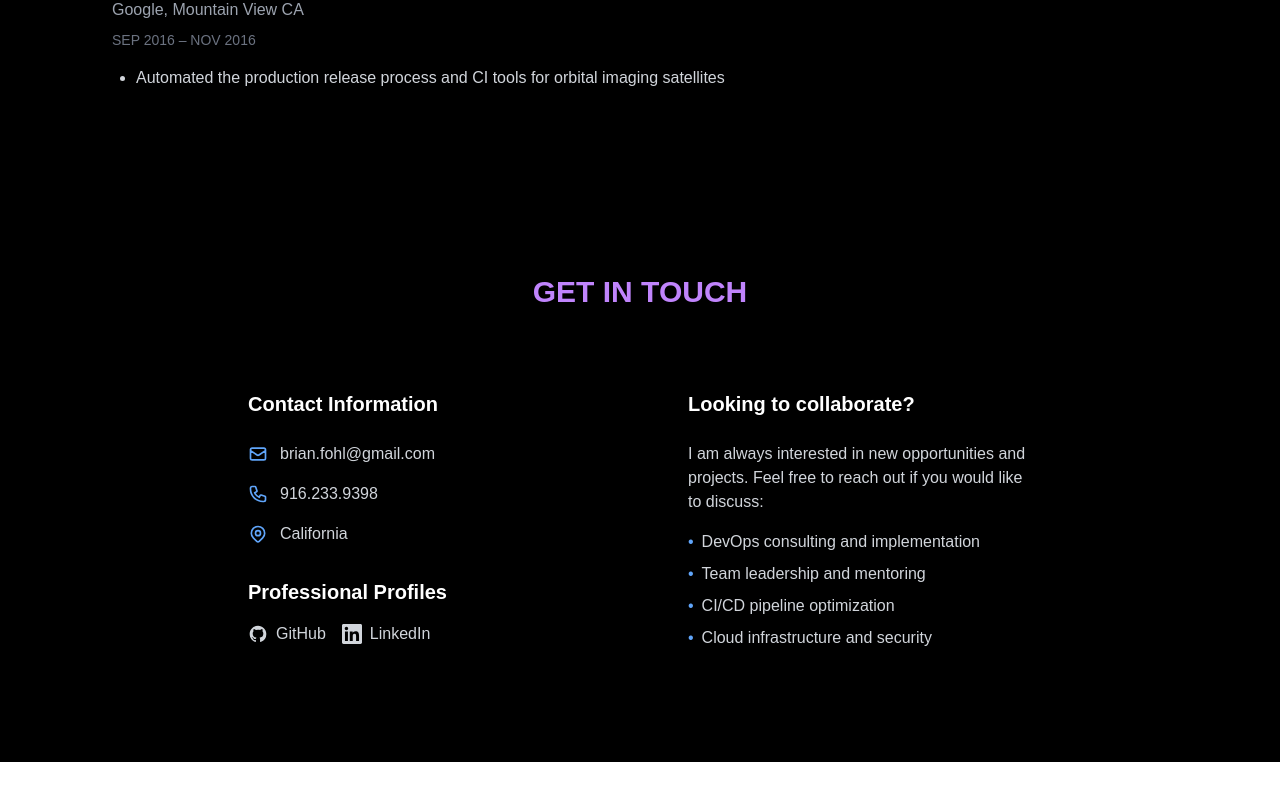
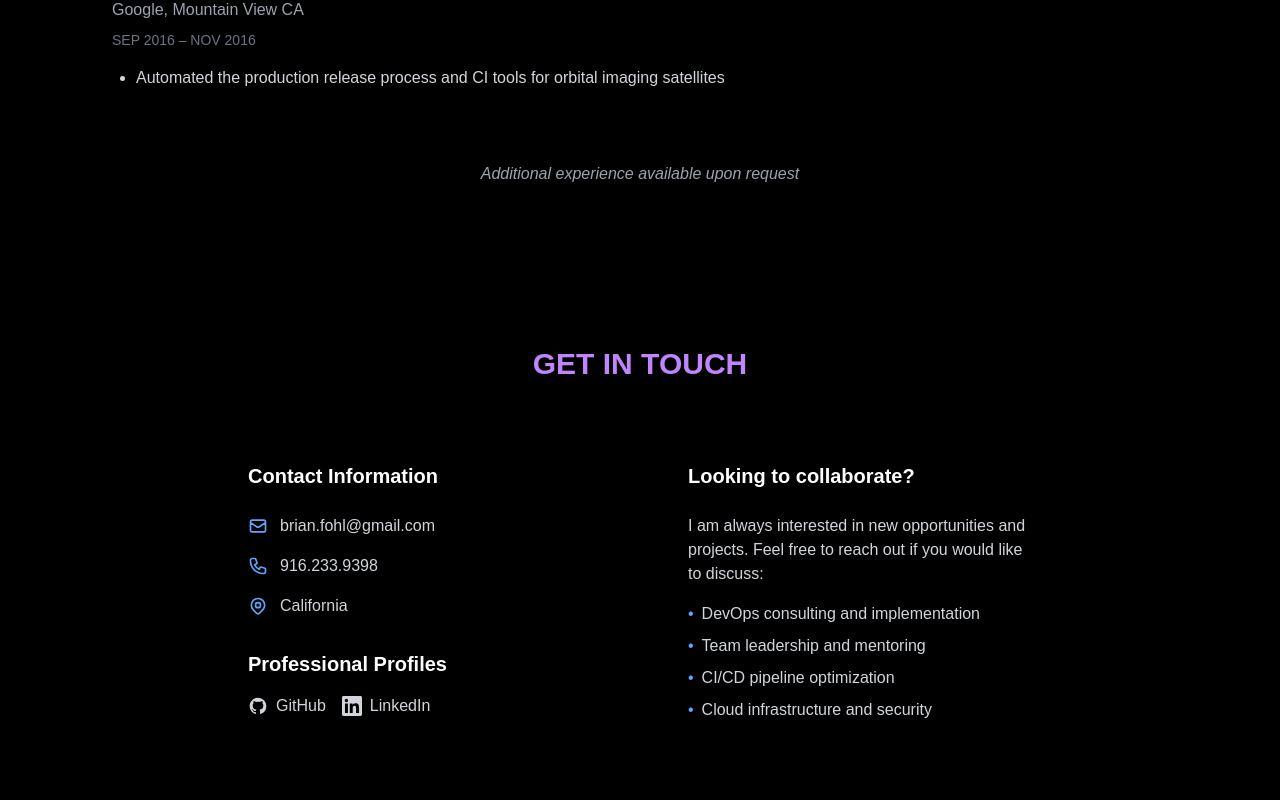
Before and after one commit to brianfohl/portfohlio, a Next.js app: page / in a window 1280 px wide. Shown: the part 4294-5094 px from the top of the page. Before the commit the page ends 5056 px from the top, so only its background shows below. Built offline with nearby package versions, Linux system fonts and the light colour scheme.

Commit message:
content updates

```diff
--- a/app/components/PortfolioSite.tsx
+++ b/app/components/PortfolioSite.tsx
@@ -224,6 +224,9 @@ const PortfolioSite = () => {
                 </ul>
               </div>
             ))}
+            <div className="text-center text-gray-400 italic">
+              Additional experience available upon request
+            </div>
           </div>
         </div>
       </section>
```
